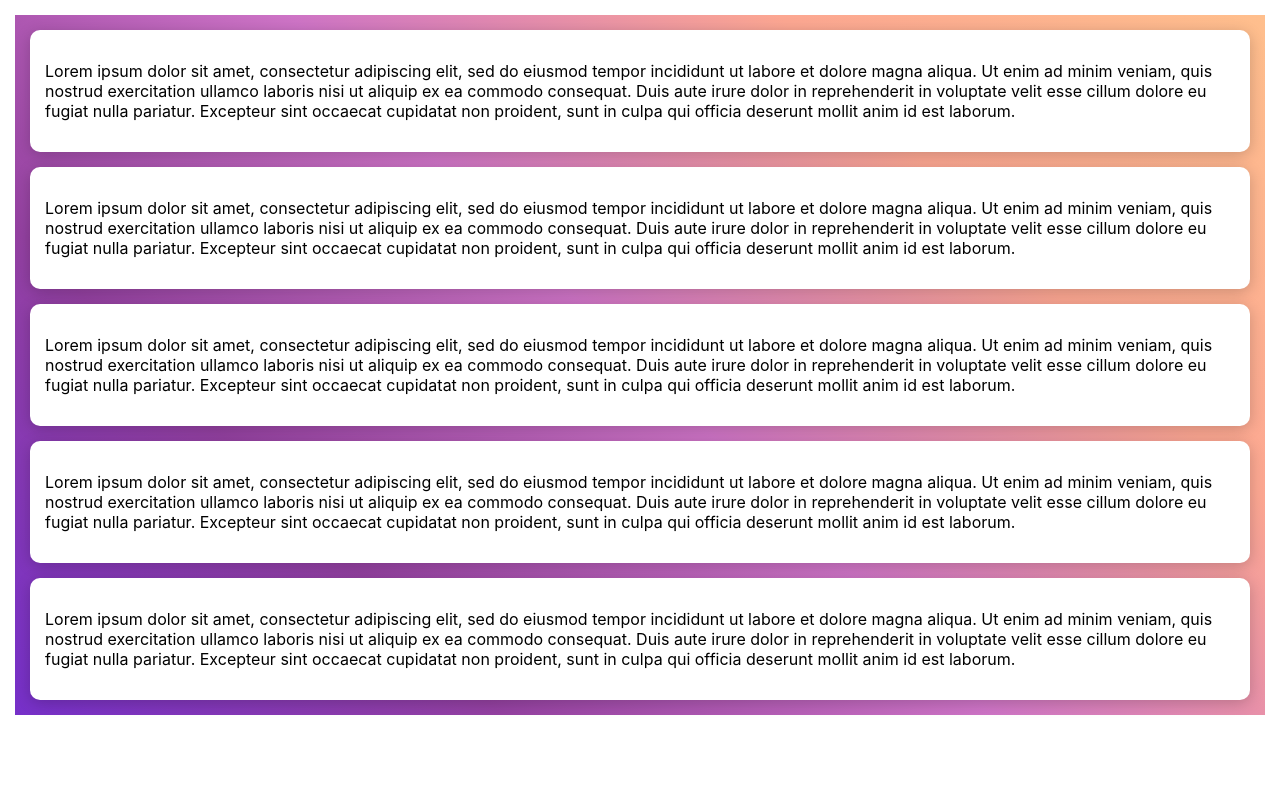
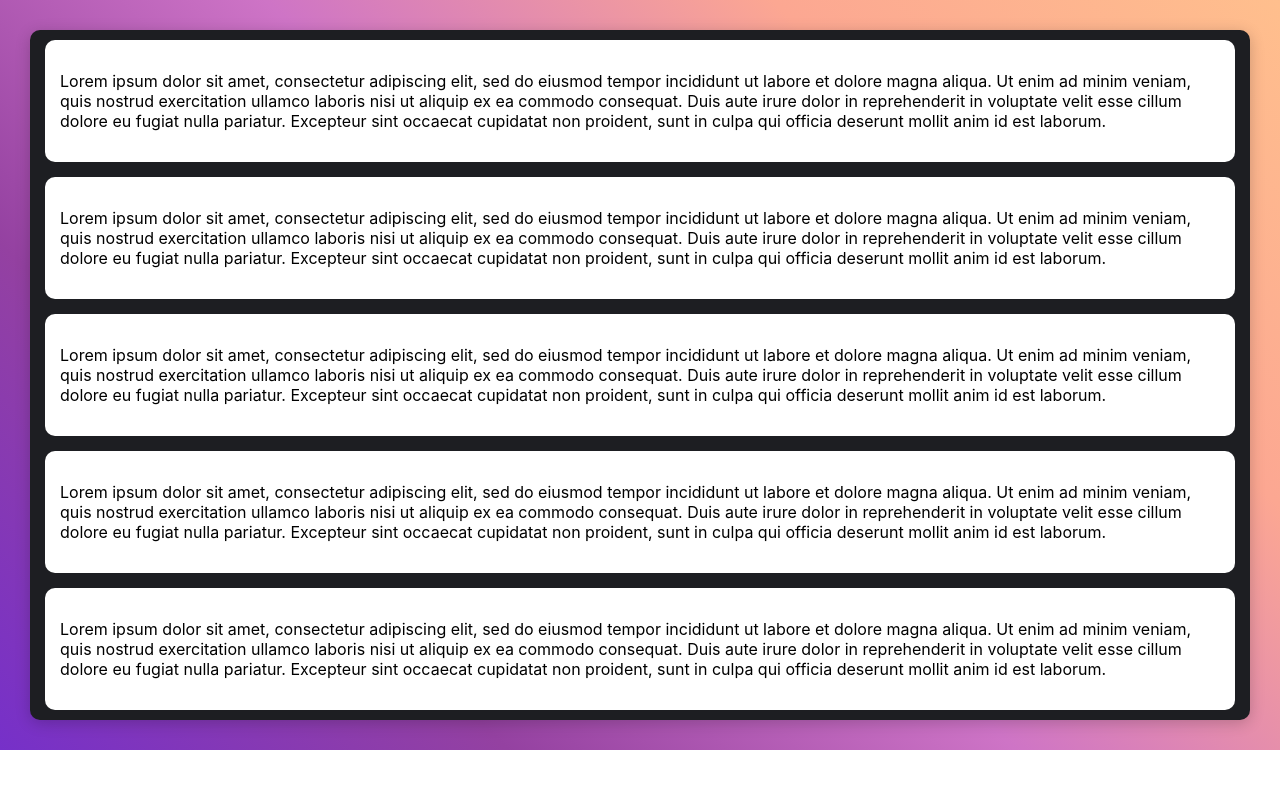
Before and after one commit to tywi6665/M3, a React (Create React App) app: page / in a window 1280 px wide. Shown: the top 788 px of the page. Built offline with nearby package versions, Linux system fonts and the light colour scheme.

Commit message:
altering color scheme

```diff
--- a/src/App.js
+++ b/src/App.js
@@ -5,6 +5,7 @@ import './App.scss';
 
 function App() {
   return (
+    <div className="app">
       <MasterContainer>
         <Container
           number="1"
@@ -31,6 +32,7 @@ function App() {
           <p>Lorem ipsum dolor sit amet, consectetur adipiscing elit, sed do eiusmod tempor incididunt ut labore et dolore magna aliqua. Ut enim ad minim veniam, quis nostrud exercitation ullamco laboris nisi ut aliquip ex ea commodo consequat. Duis aute irure dolor in reprehenderit in voluptate velit esse cillum dolore eu fugiat nulla pariatur. Excepteur sint occaecat cupidatat non proident, sunt in culpa qui officia deserunt mollit anim id est laborum.</p>
         </Container>
       </MasterContainer>
+    </div>
   );
 }
 
--- a/src/App.scss
+++ b/src/App.scss
@@ -1,18 +1,23 @@
+.app {
+    background: linear-gradient(45deg, rgba(118,48,201,1) 0%, rgba(148,65,161,1) 25%, rgba(206,116,198,1) 50%, rgba(252,167,146,1) 75%, rgba(255,191,141,1) 100%);
+    padding: 15px;
+
     .master-container {
+        background: #1d1e22;
         margin: 15px;
-    padding: 15px;
+        padding: 10px 15px;
+        border-radius: 10px;
         display: grid;
         grid-template-columns: 1fr;
         grid-template-rows: repeat(5, 1fr);
         grid-column-gap: 0px;
         grid-row-gap: 15px;
-    background: linear-gradient(45deg, rgba(118,48,201,1) 0%, rgba(148,65,161,1) 25%, rgba(206,116,198,1) 50%, rgba(252,167,146,1) 75%, rgba(255,191,141,1) 100%);
+        box-shadow: 0px 3px 15px rgba(0,0,0,0.2);
 
         .container {
             background: white;
             padding: 15px;
             border-radius: 10px;
-        box-shadow: 0px 3px 15px rgba(0,0,0,0.2);
         }
 
         .section-1 { grid-area: 1 / 1 / 2 / 2; }
@@ -22,6 +27,8 @@
         .section-5 { grid-area: 5 / 1 / 6 / 2; }
     }
 
+}
+
 // @media only screen and (max-width: 700px) {
 //     .master-container {
 
```
Lines whose indentation alone changed are shown as unchanged.
